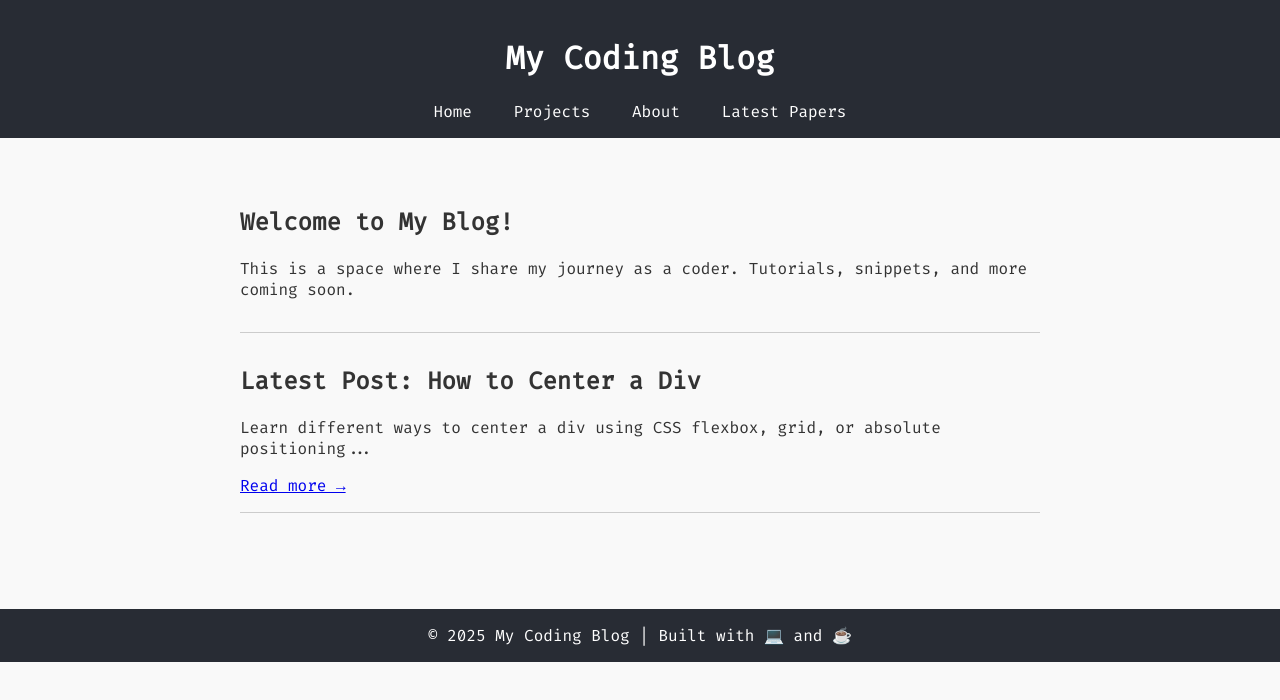
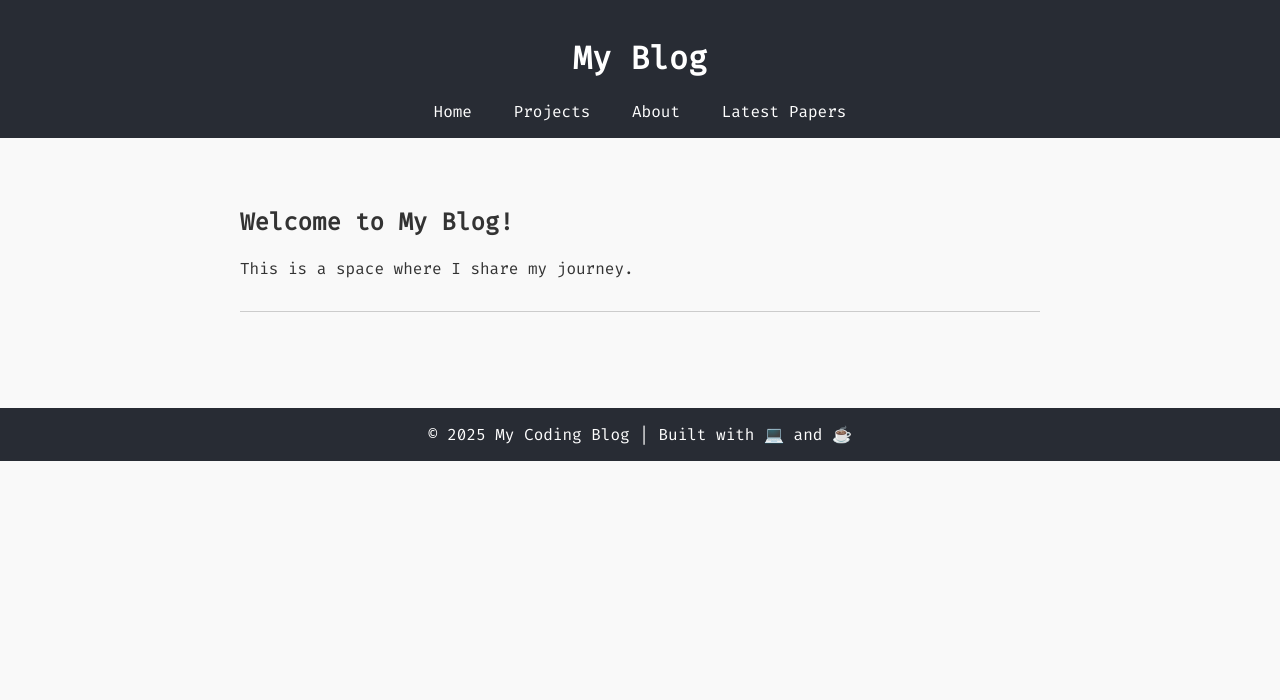
Before and after one commit to Vivi-tran/my_blog, a plain HTML site: page index.html in a window 1280 px wide. Drawn offline with Linux system fonts and the light colour scheme.

Commit message:
Edit index page

```diff
--- a/index.html
+++ b/index.html
@@ -45,7 +45,7 @@
 <body>
 
 <header>
-  <h1>My Coding Blog</h1>
+  <h1>My Blog</h1>
   <nav>
     <a href="index.html">Home</a>
     <a href="#">Projects</a>
@@ -57,14 +57,14 @@
 <main>
   <article>
     <h2>Welcome to My Blog!</h2>
-    <p>This is a space where I share my journey as a coder. Tutorials, snippets, and more coming soon.</p>
+    <p>This is a space where I share my journey.</p>
   </article>
 
-  <article>
+  <!-- <article>
     <h2>Latest Post: How to Center a Div</h2>
     <p>Learn different ways to center a div using CSS flexbox, grid, or absolute positioning...</p>
     <a href="#">Read more →</a>
-  </article>
+  </article> -->
 
   <!-- More posts can be added here -->
 </main>
```
